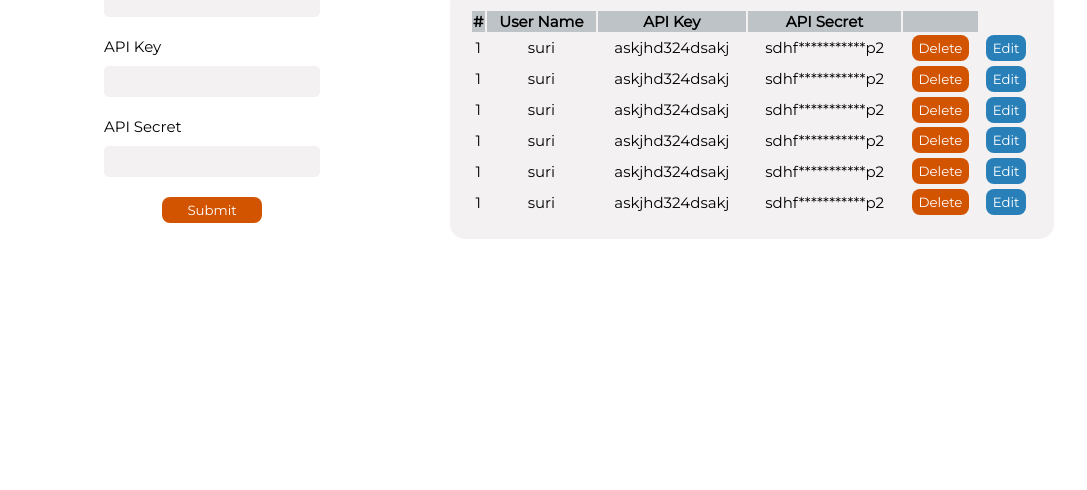
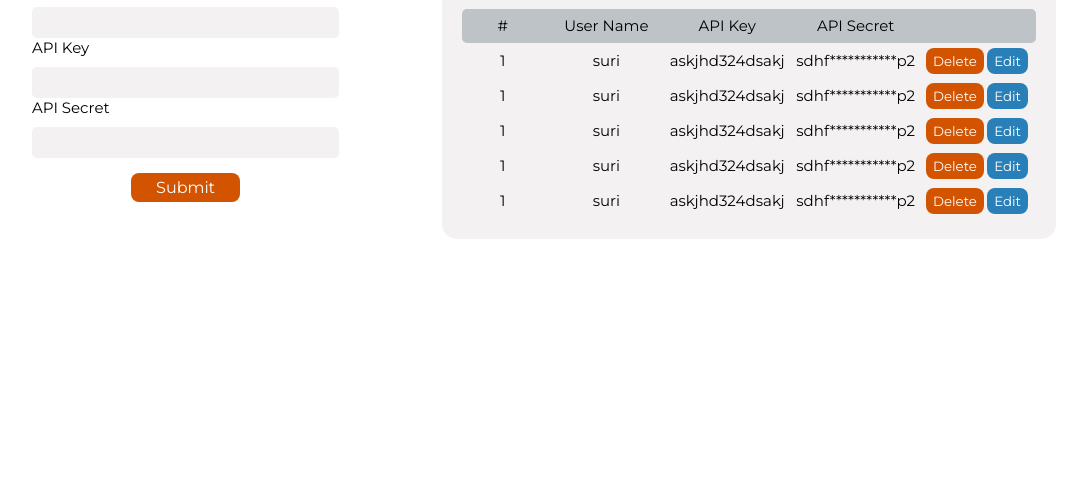
Before and after one commit to swrshho/Front-end-mentorshipNew-JS01, a plain HTML site: page index.html in a window 1280 px wide. Shown: the part 310-800 px from the top of the page, without its empty margins (96-1183 px from the left). Drawn offline with Linux system fonts and the light colour scheme.

Commit message:
replace table with div

```diff
--- /dev/null
+++ b/css/_form.scss
@@ -0,0 +1,18 @@
+.form-section{
+  width: 30%;
+}
+
+h1 {
+  margin-bottom: 1rem;
+}
+
+label {
+  margin-bottom: 1rem;
+}
+
+input {
+  border: none;
+  background-color: #F3F1F1;
+  padding-bottom: 1.5rem;
+  border-radius: 5px;
+}
--- /dev/null
+++ b/css/_global.scss
@@ -0,0 +1,41 @@
+main {
+  min-height: 100vh;
+  min-width: 100vw;
+}
+
+.container{
+  width: 80%;
+  margin: 0 auto;
+}
+
+.btn-primary {
+  border: none;
+  background-color: #D35400;
+  color: #ffffff;
+  padding: 0.5rem 0.7rem;
+  border-radius: 8px;
+  cursor: pointer;
+
+  &:hover{
+    background-color: #b64900;
+  }
+}
+
+.btn-secondry {
+  border: none;
+  background-color: #2980B9;
+  color: #ffffff;
+  padding: 0.5rem 0.7rem;
+  border-radius: 8px;
+  cursor: pointer;
+
+  &:hover {
+    background-color: #1e608b;
+  }
+}
+
+#btn-submit {
+  font-size: 1.6rem;
+  padding: 0.5rem 2.5rem;
+  margin-top: 1.5rem;
+}
--- a/css/layout.css
+++ b/css/_layout.scss
@@ -17,13 +17,6 @@ input, button, textarea {
   font-family: inherit;
 }
 
-.container{
-  width: 100%;
-  margin: 0 auto;
-  padding: 2rem;
-}
-
-/* DANK Mono */
 /* flex helper */
 
 .flex {
@@ -39,39 +32,9 @@ input, button, textarea {
   justify-content: center;
   align-items: center;
 }
-
-/* sizes helper */
-
-.mt-1 {
-  margin-top: 1rem;
+.jc-sb {
+  justify-content: space-between;
 }
-.mt-2 {
-  margin-top: 2rem;
+.ai-c {
+  align-items: center;
 }
-.mt-3 {
-  margin-top: 3rem;
-}
-.mt-4 {
-  margin-top: 4rem;
-}
-
-.mb-1 {
-  margin-bottom: 1rem;
-}
-.mb-2 {
-  margin-bottom: 2rem;
-}
-.mb-3 {
-  margin-bottom: 3rem;
-}
-.mb-4 {
-  margin-bottom: 4rem;
-}
-
-.mx  {
-  margin: 0 1.5rem;
-}
-
-.my {
-  margin: 1.5rem 0;
-}
--- /dev/null
+++ b/css/_table.scss
@@ -0,0 +1,38 @@
+.table-section {
+  width: 60%;
+}
+
+.table {
+  width: 100%;
+  background-color: #F3F1F1;
+  text-align: center;
+  height: 25rem;
+  padding: 2rem;
+  border-radius: 15px;
+
+  display: grid;
+  grid-template-rows: repeat(6, 16.66%);
+  grid-template-columns: repeat(6, 16.66%);
+
+
+
+  &__heading {
+    grid-column: 1/7;
+    display: grid;
+    grid-template-columns: 14.31% 21.82% 20.27% 24.48% 9.48% 9.48%;
+    background-color: #BDC3C7;
+    align-items: center;
+    border-radius: 5px;
+  }
+
+  &__row {
+    grid-column: 1/7;
+    display: grid;
+    grid-template-columns: 14.31% 21.82% 20.27% 24.48% 9.48% 9.48%;
+    align-items: center;
+  }
+}
+
+th {
+  background-color: #BDC3C7;
+}
--- /dev/null
+++ b/css/style.scss
@@ -0,0 +1,4 @@
+@import "./layout";
+@import "./global";
+@import "./form";
+@import "./table";
--- a/index.html
+++ b/index.html
@@ -11,13 +11,14 @@
     href="https://fonts.googleapis.com/css2?family=Montserrat:ital,wght@0,100;0,200;0,300;0,400;1,100;1,200;1,300;1,400&display=swap"
     rel="stylesheet">
 
-    <link rel="stylesheet" href="./css/layout.css">
     <link rel="stylesheet" href="./css/style.css">
   <title>Js Part 01</title>
 </head>
 <body>
 
   <main class="flex content-center">
+
+    <div class="container flex jc-sb ai-c">
       <div class="form-section flex flex-column">
         <form action="post" class="flex flex-column">
           <label for="user-name">User Name</label>
@@ -38,64 +39,64 @@
       <div class="table-section flex flex-column content-center">
         <h1>API Key Manager</h1>
 
-      <table>
-        <tr>
-          <th>#</th>
-          <th>User Name</th>
-          <th>API Key</th>
-          <th>API Secret</th>
-          <th></th>
-        </tr>
+        <div class="table">
+           <div class="table__heading">
+            <div class="table__heading-cell">#</div>
+            <div class="table__heading-cell">User Name</div>
+            <div class="table__heading-cell">API Key</div>
+            <div class="table__heading-cell">API Secret</div>
+            <div class="table__heading-cell"></div>
+            <div class="table__heading-cell"></div>
+          </div>
 
-        <tr>
-          <td>1</td>
-          <td>suri</td>
-          <td>askjhd324dsakj</td>
-          <td>sdhf***********p2</td>
-          <td><button class="btn-primary">Delete</button></td>
-          <td><button class="btn-secondry">Edit</button></td>
-        </tr>
-        <tr>
-          <td>1</td>
-          <td>suri</td>
-          <td>askjhd324dsakj</td>
-          <td>sdhf***********p2</td>
-          <td><button class="btn-primary">Delete</button></td>
-          <td><button class="btn-secondry">Edit</button></td>
-        </tr>
-        <tr>
-          <td>1</td>
-          <td>suri</td>
-          <td>askjhd324dsakj</td>
-          <td>sdhf***********p2</td>
-          <td><button class="btn-primary">Delete</button></td>
-          <td><button class="btn-secondry">Edit</button></td>
-        </tr>
-        <tr>
-          <td>1</td>
-          <td>suri</td>
-          <td>askjhd324dsakj</td>
-          <td>sdhf***********p2</td>
-          <td><button class="btn-primary">Delete</button></td>
-          <td><button class="btn-secondry">Edit</button></td>
-        </tr>
-        <tr>
-          <td>1</td>
-          <td>suri</td>
-          <td>askjhd324dsakj</td>
-          <td>sdhf***********p2</td>
-          <td><button class="btn-primary">Delete</button></td>
-          <td><button class="btn-secondry">Edit</button></td>
-        </tr>
-        <tr>
-          <td>1</td>
-          <td>suri</td>
-          <td>askjhd324dsakj</td>
-          <td>sdhf***********p2</td>
-          <td><button class="btn-primary">Delete</button></td>
-          <td><button class="btn-secondry">Edit</button></td>
-        </tr>
-      </table>
+           <div class="table__row">
+            <div class="table__data">1</div>
+            <div class="table__data">suri</div>
+            <div class="table__data">askjhd324dsakj</div>
+            <div class="table__data">sdhf***********p2</div>
+            <div class="table__data"><button class="btn-primary">Delete</button></div>
+            <div class="table__data"><button class="btn-secondry">Edit</button></div>
+          </div>
+
+          <div class="table__row">
+            <div class="table__data">1</div>
+            <div class="table__data">suri</div>
+            <div class="table__data">askjhd324dsakj</div>
+            <div class="table__data">sdhf***********p2</div>
+            <div class="table__data"><button class="btn-primary">Delete</button></div>
+            <div class="table__data"><button class="btn-secondry">Edit</button></div>
+          </div>
+
+          <div class="table__row">
+            <div class="table__data">1</div>
+            <div class="table__data">suri</div>
+            <div class="table__data">askjhd324dsakj</div>
+            <div class="table__data">sdhf***********p2</div>
+            <div class="table__data"><button class="btn-primary">Delete</button></div>
+            <div class="table__data"><button class="btn-secondry">Edit</button></div>
+          </div>
+
+          <div class="table__row">
+            <div class="table__data">1</div>
+            <div class="table__data">suri</div>
+            <div class="table__data">askjhd324dsakj</div>
+            <div class="table__data">sdhf***********p2</div>
+            <div class="table__data"><button class="btn-primary">Delete</button></div>
+            <div class="table__data"><button class="btn-secondry">Edit</button></div>
+          </div>
+
+          <div class="table__row">
+            <div class="table__data">1</div>
+            <div class="table__data">suri</div>
+            <div class="table__data">askjhd324dsakj</div>
+            <div class="table__data">sdhf***********p2</div>
+            <div class="table__data"><button class="btn-primary">Delete</button></div>
+            <div class="table__data"><button class="btn-secondry">Edit</button></div>
+          </div>
+        </div>
+
+      </div>
+
     </div>
 
   </main>
```
Also changed, not shown: css/style.css, 1 other file. Lines whose indentation alone changed are shown as unchanged.
